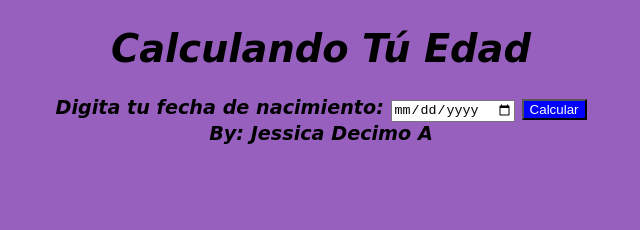
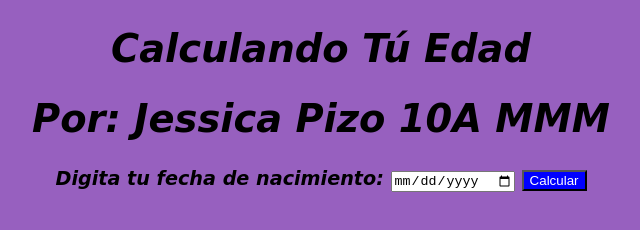
Before and after one commit to Jess2815/FNacimiento.github.io, a plain HTML site: page index.html in a window 1280 px wide. Shown: the whole page, without its empty margins (319-959 px from the left). Drawn offline with Linux system fonts and the light colour scheme.

Commit message:
Update index.html

```diff
--- a/index.html
+++ b/index.html
@@ -10,13 +10,12 @@
 <body>
 <div class="container">
     <h1>Calculando Tú Edad</h1>
+    <h1>Por: Jessica Pizo 10A MMM</h1>
     <label for="dob">Digita tu fecha de nacimiento:</label>
     <input type="date" id="dob">
     <button style="background-color:blue; color:white" onclick="calculateAge()">Calcular</button>
 <div id="result"></div>
 </div>
-<div>
-    <label for="dob">By: Jessica Decimo A</label>
 <script src="script.js"></script>
 </body>
 </html>
```
